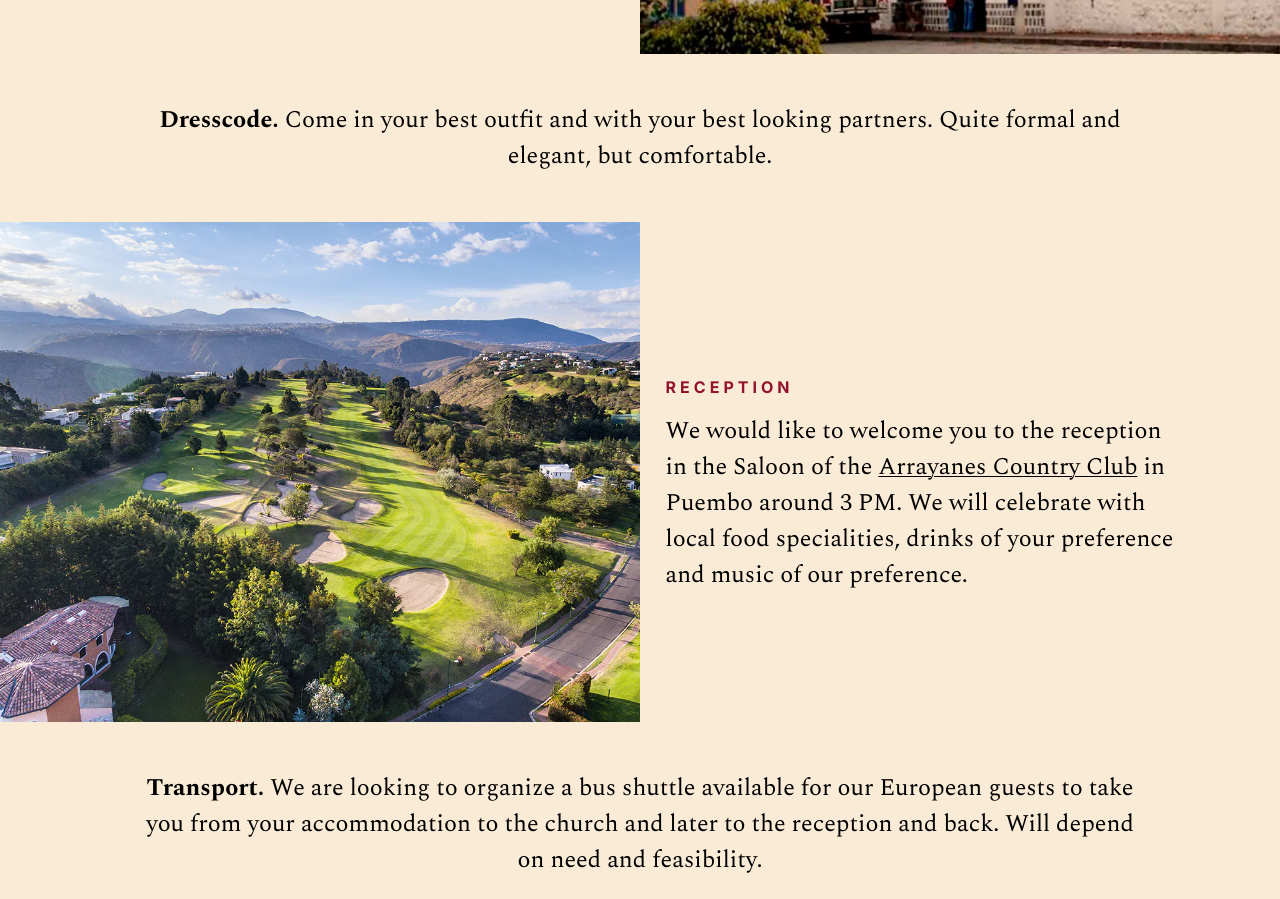
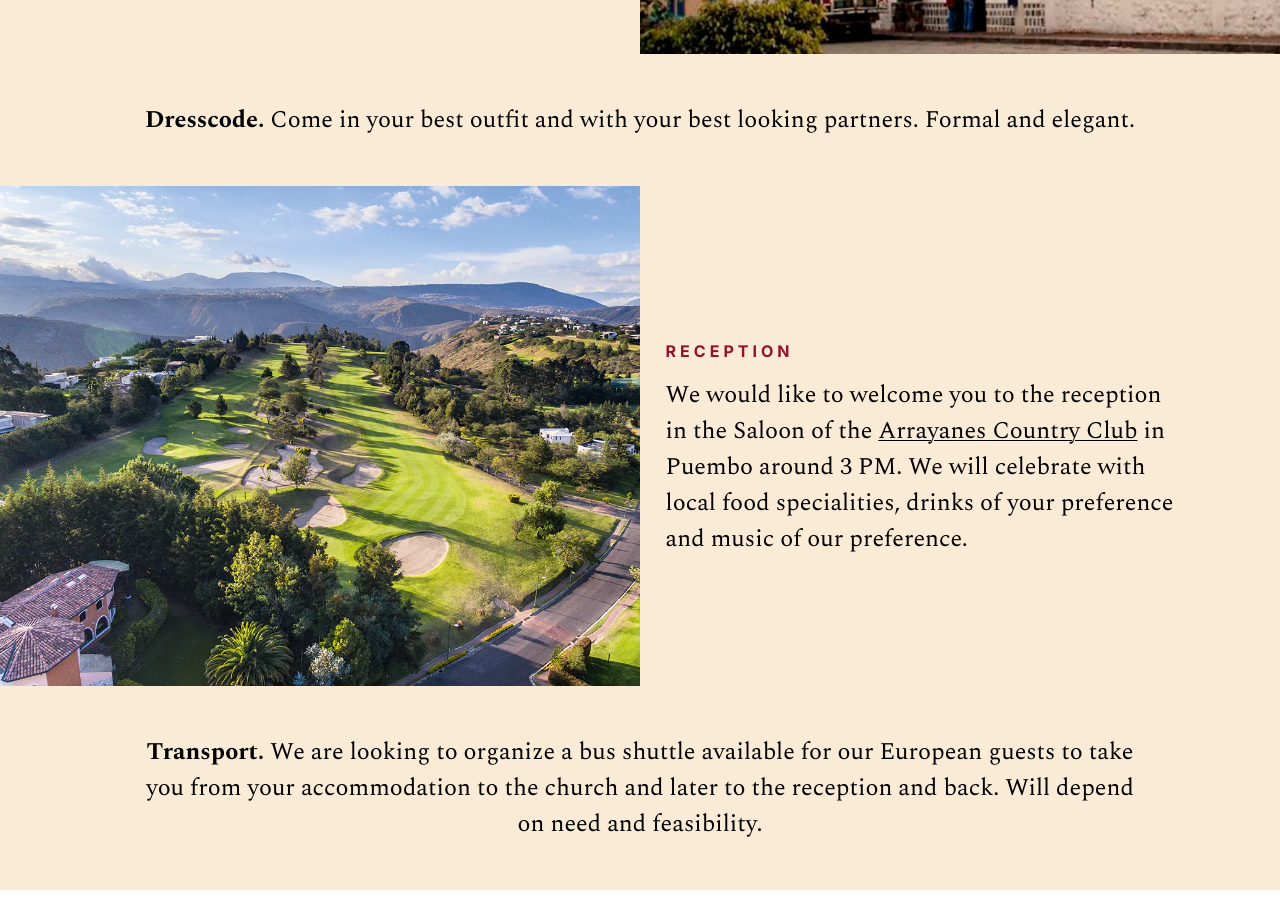
Before and after one commit to isabella-philipp/isabella-philipp.github.io, a plain HTML site: page wedding.html in a window 1280 px wide. Shown: the part 1053-1952 px from the top of the page. Drawn offline with nearby package versions, Linux system fonts and the light colour scheme; a web font is replaced by a local one.

Commit message:
Update wedding.html

```diff
--- a/wedding.html
+++ b/wedding.html
@@ -45,7 +45,7 @@
       </div>
     </div>
     <div class="main_contain_text_center">
-      <span class="main_text_subheader">Dresscode. </span><span class="main_text">Come in your best outfit and with your best looking partners. Quite formal and elegant, but comfortable.</span>
+      <span class="main_text_subheader">Dresscode. </span><span class="main_text">Come in your best outfit and with your best looking partners. Formal and elegant.</span>
     </div>
 
     <div class="main_contain_row">
```
